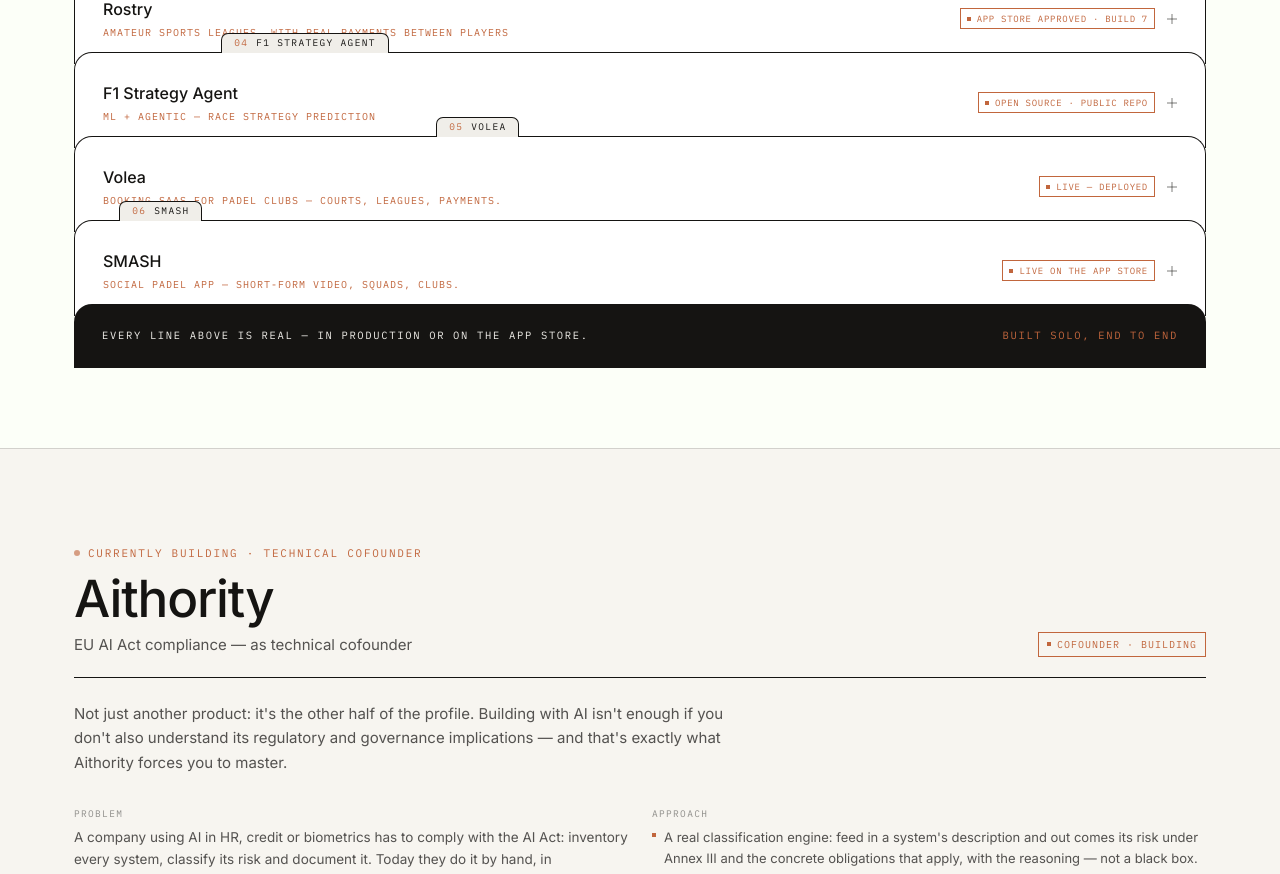
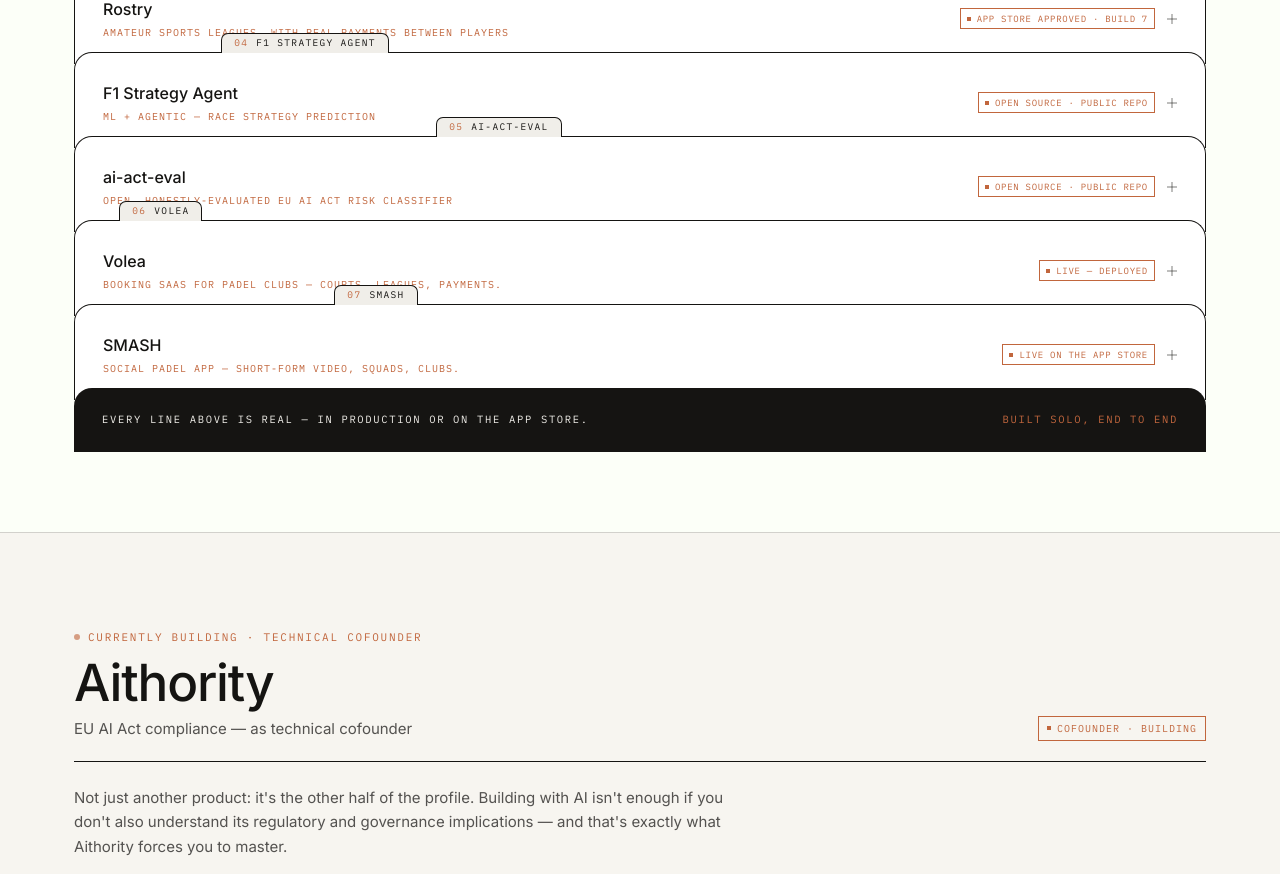
Before and after one commit to lopezsellesarnau-cmd/portfolio, a Next.js app: page / in a window 1280 px wide. Shown: the part 1260-2134 px from the top of the page. Built offline with nearby package versions, Linux system fonts and the light colour scheme.

Commit message:
Add ai-act-eval to project archive
New LightProject entry with a matching mockup — rules-vs-LLM tier
accuracy readout (86% -> 90.7% -> 100%) broken down by trap.

```diff
--- a/components/copy.ts
+++ b/components/copy.ts
@@ -196,6 +196,21 @@
     link: 'https://github.com/lopezsellesarnau-cmd/F1-Strategy-Agent',
   },
   {
+    name: 'ai-act-eval',
+    tagline: 'Open, honestly-evaluated EU AI Act risk classifier',
+    status: 'Open source · public repo',
+    blurb:
+      'A two-layer risk classifier for the EU AI Act — deterministic rules over Art. 5, Annex III and the Art. 6(3) carve-outs, corrected by an LLM-as-judge that degrades cleanly with no API key. The point isn\'t the classifier, it\'s the evaluation: 43 labelled cases, each citing the article that justifies its label, scored per "trap" so the weak spots are visible instead of averaged away. Rules alone score 86% overall but 0% on emotion-context — the judge closes that gap and pushes combined accuracy to 100%.',
+    fields: [
+      { label: 'Role', value: 'Solo — engine, eval harness, report' },
+      { label: 'Type', value: 'Compliance · rules + LLM-as-judge' },
+      { label: 'Result', value: '86% rules → 100% combined tier-acc' },
+    ],
+    stack: ['TypeScript', 'LLM-as-judge', 'Eval harness', 'Open source'],
+    seed: 419,
+    link: 'https://github.com/lopezsellesarnau-cmd/ai-act-eval',
+  },
+  {
     name: 'Volea',
     tagline: 'Booking SaaS for padel clubs — courts, leagues, payments.',
     status: 'Live — deployed',
--- /dev/null
+++ b/components/mockups/ai-act-eval-mockup.tsx
@@ -0,0 +1,81 @@
+'use client'
+
+/**
+ * ai-act-eval — el mockup replica el harness real: rules → llm → combined
+ * sobre 43 casos etiquetados, desglosado por "trampa". El hallazgo honesto
+ * (rules-only se cae a 0% en emotion-context) es lo que justifica la capa
+ * LLM-as-judge — igual que el F1 mockup, la evaluación es el producto.
+ */
+
+import { MockupFrame, Meter, TERRA, OK, INK } from './frame'
+
+const TRAPS = [
+  { name: 'emotion-context', n: 1, rules: 0, llm: 0, combined: 100 },
+  { name: 'art6.3-exemption', n: 5, rules: 60, llm: 80, combined: 100 },
+  { name: 'art5-prohibition', n: 6, rules: 66.7, llm: 83.3, combined: 100 },
+  { name: 'transparency-only', n: 4, rules: 75, llm: 75, combined: 100 },
+  { name: 'plain', n: 23, rules: 100, llm: 100, combined: 100 },
+]
+
+const GREY = '#8A8577'
+
+export function AiActEvalMockup() {
+  return (
+    <MockupFrame title="Risk classification harness" context="rules → llm-as-judge · 43 cases" status="status: 100% tier-acc combined" tone={TERRA}>
+      {/* Readout — la progresión, igual que el F1 mockup con MAE */}
+      <div className="grid grid-cols-3 border border-ink">
+        <div className="border-r border-hair bg-surface px-3 py-3 sm:px-4">
+          <p className="font-mono text-[8.5px] uppercase tracking-[0.1em] text-fg-faint">Rules</p>
+          <p className="mt-1.5 font-mono text-[22px] tabular-nums leading-none text-fg-muted">86%</p>
+        </div>
+        <div className="border-r border-hair bg-surface px-3 py-3 sm:px-4">
+          <p className="font-mono text-[8.5px] uppercase tracking-[0.1em] text-fg-faint">+ LLM</p>
+          <p className="mt-1.5 font-mono text-[22px] tabular-nums leading-none text-fg-muted">90.7%</p>
+        </div>
+        <div className="bg-ink px-3 py-3 sm:px-4">
+          <p className="font-mono text-[8.5px] uppercase tracking-[0.1em] text-[rgba(240,238,233,0.65)]">Combined</p>
+          <p className="mt-1.5 font-mono text-[22px] tabular-nums leading-none" style={{ color: TERRA }}>100%</p>
+        </div>
+      </div>
+
+      {/* Tabla de trampas — donde rules-only se rompe */}
+      <div className="mt-3 border border-ink bg-surface">
+        <div className="grid grid-cols-[1fr_2.4fr] gap-2 border-b border-hair px-3 py-2 font-mono text-[8px] uppercase tracking-[0.12em] text-fg-faint">
+          <span>Trap</span>
+          <span className="grid grid-cols-3 gap-2">
+            <span className="text-right">rules</span>
+            <span className="text-right">llm</span>
+            <span className="text-right">combined</span>
+          </span>
+        </div>
+        {TRAPS.map((t, i) => (
+          <div key={t.name} className="border-b border-hair px-3 py-2 last:border-b-0">
+            <div className="mb-1.5 flex items-baseline justify-between gap-2">
+              <span className="truncate font-mono text-[10px] text-ink">{t.name}</span>
+              <span className="shrink-0 font-mono text-[8px] text-fg-faint">n={t.n}</span>
+            </div>
+            <div className="grid grid-cols-3 gap-2">
+              <div>
+                <Meter pct={t.rules} tone={GREY} delay={i * 90} />
+                <p className="mt-0.5 text-right font-mono text-[8.5px] tabular-nums text-fg-muted">{t.rules}%</p>
+              </div>
+              <div>
+                <Meter pct={t.llm} tone={INK} delay={i * 90 + 60} />
+                <p className="mt-0.5 text-right font-mono text-[8.5px] tabular-nums text-fg-muted">{t.llm}%</p>
+              </div>
+              <div>
+                <Meter pct={t.combined} tone={t.combined === 100 ? OK : TERRA} delay={i * 90 + 120} />
+                <p className="mt-0.5 text-right font-mono text-[8.5px] tabular-nums text-ink">{t.combined}%</p>
+              </div>
+            </div>
+          </div>
+        ))}
+      </div>
+
+      <p className="mt-3 text-[11px] leading-relaxed text-fg-muted">
+        Rules alone score 0% on emotion-context — a support tool and workplace monitoring read the same to a
+        pattern match. The judge is what closes that gap, and every override still cites the article.
+      </p>
+    </MockupFrame>
+  )
+}
--- a/components/project-archive.tsx
+++ b/components/project-archive.tsx
@@ -19,6 +19,7 @@
 import { VoleaMockup } from './mockups/volea-mockup'
 import { SmashMockup } from './mockups/smash-mockup'
 import { F1Mockup } from './mockups/f1-mockup'
+import { AiActEvalMockup } from './mockups/ai-act-eval-mockup'
 import { CASES, LIGHT, type CaseStudy, type LightProject } from './copy'
 
 const TERRA = '#C1663D'
@@ -35,6 +36,7 @@
   Volea: VoleaMockup,
   SMASH: SmashMockup,
   'F1 Strategy Agent': F1Mockup,
+  'ai-act-eval': AiActEvalMockup,
 }
 
 // Staggered tab positions per folder — the file-drawer look.
```
